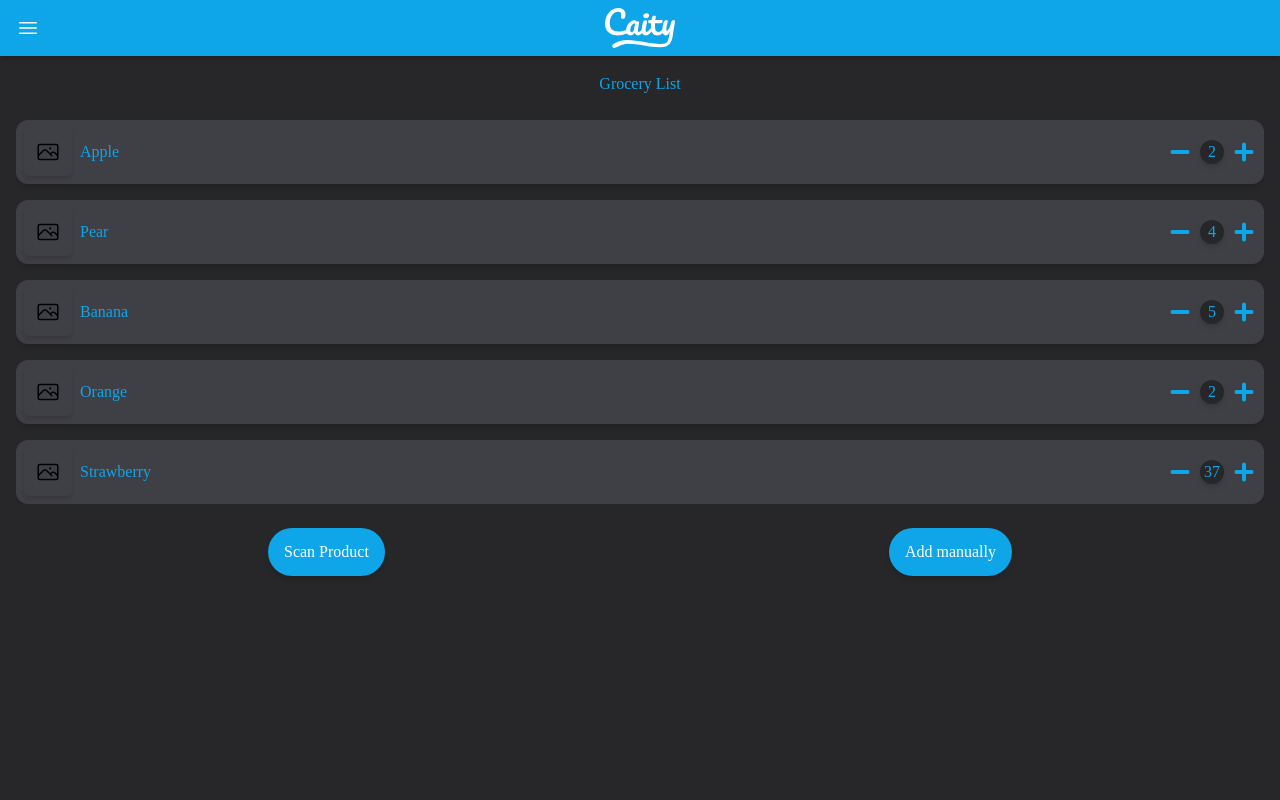
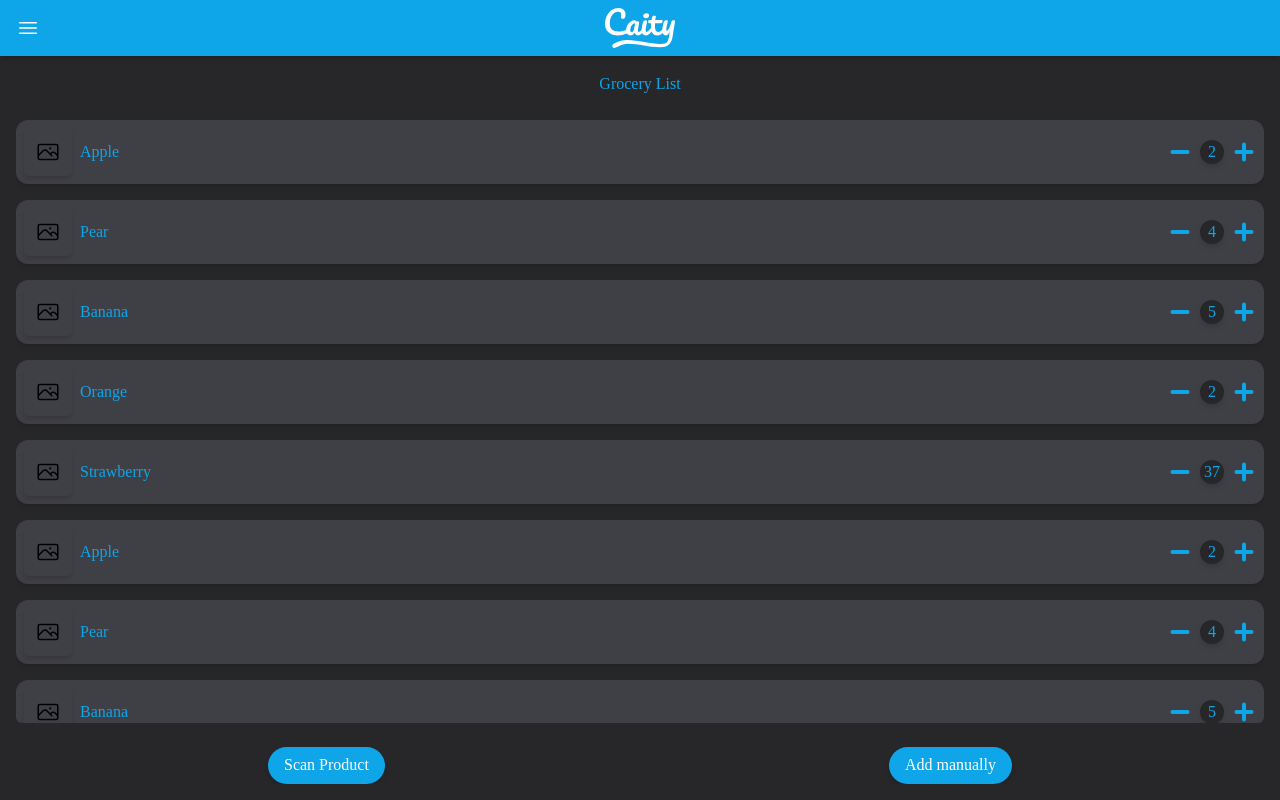
Before and after one commit to Caity-app/Frontend, a React (Create React App) app: page /grocerylist in a window 1280 px wide. Built offline with nearby package versions, Linux system fonts and the light colour scheme.

Commit message:
Grocery List Styling

```diff
--- a/src/index.css
+++ b/src/index.css
@@ -4,6 +4,11 @@
 
 @import url('https://fonts.googleapis.com/css2?family=Quicksand:wght@600;700&display=swap');
 
+
+* {
+    scrollbar-color: rgb(250, 250, 250/7) transparent;
+    scrollbar-width: thin;
+}
 html {
     @apply font-sans m-0 p-0 top-0;
     @apply text-lg select-none ;
@@ -12,6 +17,21 @@ html {
     font-family: 'Quicksand';
     -webkit-touch-callout: none;
     -webkit-tap-highlight-color: transparent;
+
+
+}
+
+::-webkit-scrollbar-track {
+    border-radius: 0.125rem;
+    background-color: transparent;
+}
+::-webkit-scrollbar {
+    width: 0.25rem;
+    border-radius: 0.125rem;
+}
+::-webkit-scrollbar-thumb {
+    border-radius: 0.125rem;
+    background-color: gray;
 }
 
 svg[viewBox="0 0 24 24"] {
--- a/src/pages/GroceryList.tsx
+++ b/src/pages/GroceryList.tsx
@@ -27,11 +27,37 @@ const mockGroceries: GroceryItem[] = [
         id: 5,
         itemName: 'Strawberry',
         quantity: 37
+    },
+    {
+        id: 1,
+        itemName: 'Apple',
+        quantity: 2
+    },
+    {
+        id: 2,
+        itemName: 'Pear',
+        quantity: 4
+    },
+    {
+        id: 3,
+        itemName: 'Banana',
+        quantity: 5
+    },
+    {
+        id: 4,
+        itemName: 'Orange',
+        quantity: 2
+    },
+    {
+        id: 5,
+        itemName: 'Strawberry',
+        quantity: 37
     }
 ]
 
 const GroceryList = () => {
     let [groceries, setGroceries] = useState(mockGroceries);
+    let [addingGrocery, setAddingGrocery] = useState(false);
 
     const handleQuantityChange = (item: GroceryItem, quantity: number) => {
         let newGroceries = [...groceries];
@@ -44,12 +70,13 @@ const GroceryList = () => {
     }
     return (
         <div className='flex flex-col w-full h-full gap-2'>
+
             <h1 className='text-center'>Grocery List</h1>
-            <div className='w-full overflow-y-scroll rounded-md'>
+            <div className='w-full overflow-y-auto rounded-md'>
                 {groceries.map((item) => <GroceryListItem key={`${item.id}:${item.quantity}`} groceryItem={item} handleQuantityChange={handleQuantityChange}/>)}
             </div>
             <div className='flex w-full basis-12 mt-4 rounded-md justify-around'>
-                <button className='bg-sky-500 text-white text-center px-4 rounded-full shadow-md'>
+                <button onClick={() => setAddingGrocery(!addingGrocery)} className='bg-sky-500 text-white text-center px-4 rounded-full shadow-md'>
                     Scan Product
                 </button>
                 <button className='bg-sky-500 text-white text-center px-4 rounded-full shadow-md'>
```
